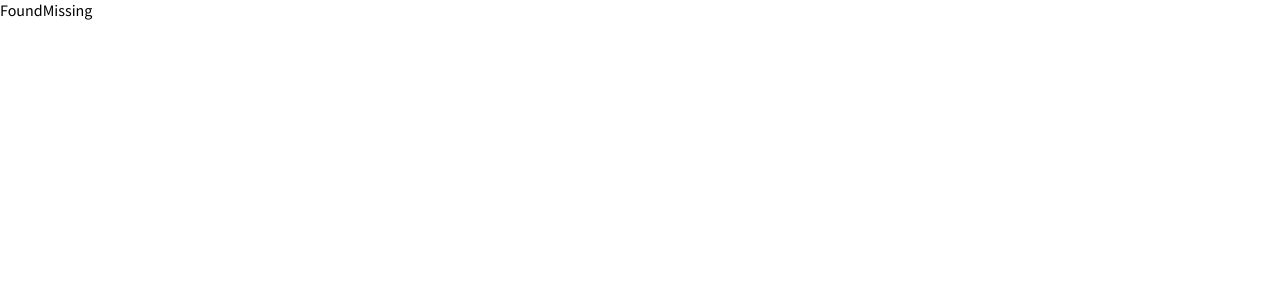
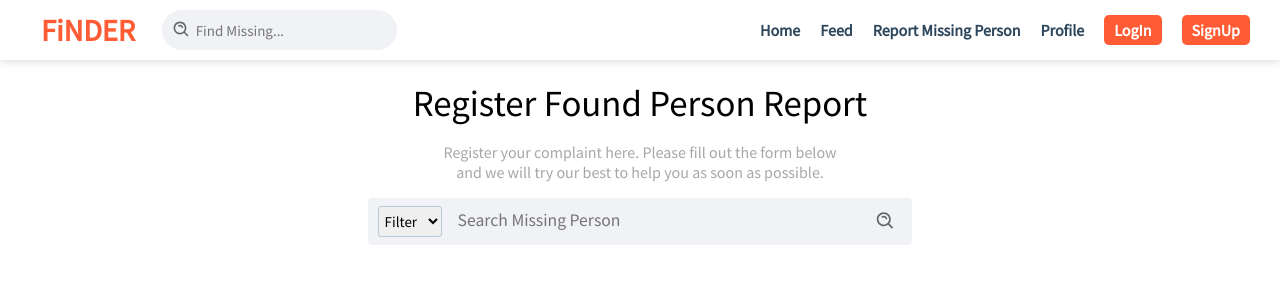
Before and after one commit to ishankmoraiya/Frontx, a React (Create React App) app: page /foundmissing in a window 1280 px wide. Shown: the top 300 px of the page. Built offline with nearby package versions, Linux system fonts and the light colour scheme.

Commit message:
Some changes

```diff
--- a/src/components/Profile/ReportMenu.jsx
+++ b/src/components/Profile/ReportMenu.jsx
@@ -8,11 +8,14 @@ const ReportMenu = () => {
       <div className="report_details">
         <div className="report_d">
           <div className="report_inner">
-            <h1>Report Missing Person</h1>
+            <h1>Report Lost Person</h1>
             <img
               src="https://images.hindustantimes.com/img/2022/09/16/1600x900/istockphoto-1213374148-612x612_1663327198144_1663327210553_1663327210553.jpg"
               alt=""
             />
+            <Link to="/missingreport" className="more">
+              <p style={{ color: "red" }}>Report Missing Person</p>
+            </Link>
             <p>
               Citizen can very easliy submit their report of missing person by
               filling the form. Basic information of missing person is required
@@ -22,16 +25,19 @@ const ReportMenu = () => {
               registration. A recent picture of missing person is required to
               for it's identification.
             </p>
-            <Link to="/missingreport" className="more">
+            {/* <Link to="/missingreport" className="more">
               <p style={{ color: "red" }}>Report Missing Person</p>
-            </Link>
+            </Link> */}
           </div>
           <div className="report_inner">
-            <h1>Found Missing Person</h1>
+            <h1>Found Lost Person</h1>
             <img
               src="https://encrypted-tbn0.gstatic.com/images?q=tbn:ANd9GcQxF0O8uAtzKX4UR6q6qjLYhDPfmwuoqkoVVQ&usqp=CAU"
               alt=""
             />
+            <Link to="/foundmissing" className="more">
+              <p style={{ color: "green" }}>Found Missing Person</p>
+            </Link>
             <p>
               If you found any person who is missing then you can submit the
               report of found person. Submit your report only if you found the
@@ -41,9 +47,9 @@ const ReportMenu = () => {
               relatives. A recent picture of missing person is required to for
               it's identification.
             </p>
-            <Link to="/foundmissing" className="more">
+            {/* <Link to="/foundmissing" className="more">
               <p style={{ color: "green" }}>Found Missing Person</p>
-            </Link>
+            </Link> */}
           </div>
         </div>
       </div>
--- a/src/components/Profile/ReportMenu.scss
+++ b/src/components/Profile/ReportMenu.scss
@@ -38,7 +38,7 @@
                 border-radius: 3px;
                 cursor: pointer;
                 width: 100%;
-                margin-top: 1rem;
+                margin-bottom: 1rem;
                 p {
                     margin: 0;
                 }
--- a/src/components/Profile/UserProfile.jsx
+++ b/src/components/Profile/UserProfile.jsx
@@ -24,7 +24,7 @@ const UserProfile = () => {
   const [show, setShow] = useState(false);
   const [showSidebar, setShowSidebar] = useState(true);
   const [visible, setVisible] = useState(0);
-  const [dispaly, setDisplay] = useState(0);
+  const [dispaly, setDisplay] = useState(1);
   return (
     <>
       <div
@@ -68,7 +68,7 @@ const UserProfile = () => {
               // onClick={() => setDisplay(1)}
               // className={dispaly === 1 ? "active" : ""}
               >
-                <Link className="report" to="/report">
+                <Link to="/missingreport">
                   <MdOutlineReportGmailerrorred />
                 </Link>
               </div>
@@ -109,11 +109,11 @@ const UserProfile = () => {
               // className={dispaly === 1 ? "active" : ""}
               >
                 <Link to="/missingreport">
-                  <MdOutlineReportGmailerrorred /> Report Missing Person
+                  <MdOutlineReportGmailerrorred /> Report Lost Person
                 </Link>
               </div>
               <div>
-                <Link to="/foundmissing"><CgSearchFound /> Founded Missing Person</Link>
+                <Link to="/foundmissing"><CgSearchFound /> Found Lost Person</Link>
               </div>
               <div>
                 <MdCallMade /> All Reports
--- a/src/components/Report/FoundMissing.jsx
+++ b/src/components/Report/FoundMissing.jsx
@@ -1,10 +1,38 @@
-import React from 'react'
-import "./FoundMissing.scss"
+import React from "react";
+import { BiSearchAlt } from "react-icons/bi";
+import Header from "../Layout/Header/Header";
+import "./FoundMissing.scss";
 
 const FoundMissing = () => {
   return (
-    <div>FoundMissing</div>
-  )
-}
+    <div>
+      <Header />
+      <div className="report">
+        <div className="report_head">
+          <h1>Register Found Person Report</h1>
+          <p>
+            Register your complaint here. Please fill out the form below and we
+            will try our best to help you as soon as possible.
+          </p>
+          <div className="search_btn">
+            <select name="Filter" id="" value="Filter">
+              <option value="name">Filter</option>
+              <option value="age">Name</option>
+              <option value="age">Age</option>
+            </select>
+            <input
+              type="search"
+              name="search"
+              id=""
+              placeholder="Search Missing Person"
+            />
+            <BiSearchAlt />
+          </div>
+        </div>
+        <div className="fill_form"></div>
+      </div>
+    </div>
+  );
+};
 
-export default FoundMissing
+export default FoundMissing;
--- a/src/components/Report/MissingReport.jsx
+++ b/src/components/Report/MissingReport.jsx
@@ -11,7 +11,7 @@ function Report() {
       <Header />
       <div className="report">
         <div className="report_head">
-          <h1>Register Missing Person Report</h1>
+          <h1>Register Lost Person Report</h1>
           <p>
             Register your complaint here. Please fill out the form below and we
             will try our best to help you as soon as possible.
@@ -22,28 +22,34 @@ function Report() {
               <option value="age">Name</option>
               <option value="age">Age</option>
             </select>
-            <input type="search" name="search" id="" placeholder="Search Missing Person" />
+            <input
+              type="search"
+              name="search"
+              id=""
+              placeholder="Search Missing Person"
+            />
             <BiSearchAlt />
           </div>
         </div>
         <div className="fill_form">
           <div className="form_div">
-            <h2>Fill The Basic Details</h2>
+            <h2>Fill The Basic Details of Lost Person</h2>
 
             <form action="">
-              <p>Name of lost person</p>
-              <input type="text" name="name" id="" />
+              <p>Full Name</p>
+              <input type="text" name="name" id="" required />
 
-              <p>Age of the Person</p>
-              <input type="text" name="age" id="" />
+              <p>Age</p>
+              <input type="text" name="age" id="" required />
 
               <div className="place_1">
                 <div className="gender">
-                  <p>Gender of Person</p>
+                  <p>Gender</p>
                   <div className="gender_input">
                     <select
                       name="gender"
                       id="gender"
+                      required
                       // value={gender}
                       // onChange={(e) => setGender(e.target.value)}
                     >
@@ -67,12 +73,12 @@ function Report() {
                       </span>
                     </span>
                   </div>
-                  <input type="number" name="mobile" id="" />
+                  <input type="number" name="mobile" id="" required />
                 </div>
 
                 <div className="adhaar">
                   <div className="tool">
-                    <p>Addhar Number of Person</p>
+                    <p>Addhar Number</p>
                     <span className="tooltip">
                       <AiOutlineExclamationCircle />
                       <span>
@@ -82,55 +88,61 @@ function Report() {
                       </span>
                     </span>
                   </div>
-                  <input type="number" name="adhar" id="" />
+                  <input type="number" name="adhar" id="" required />
                 </div>
 
                 <div className="height">
-                  <p>Height of Person</p>
-                  <input type="text" name="height" id="" />
+                  <p>Height</p>
+                  <input type="text" name="height" id="" required />
                 </div>
               </div>
 
-              <p>Address of Person</p>
-              <input type="text" name="address" id="" />
+              <p>Address</p>
+              <input type="text" name="address" id="" required />
 
               <div className="place_2">
                 <div>
-                  <p>State of Person</p>
-                  <input type="text" name="state" id="" />
+                  <p>State</p>
+                  <input type="text" name="state" id="" required />
                 </div>
 
                 <div>
-                  <p>City of Person</p>
-                  <input type="text" name="city" id="" />
+                  <p>City</p>
+                  <input type="text" name="city" id="" required />
                 </div>
 
                 <div>
                   <p>PinCode</p>
-                  <input type="text" name="city" id="" />
+                  <input type="text" name="city" id="" required />
                 </div>
               </div>
 
               <p>Incident Place(Place from where he lost)</p>
-              <input type="text" name="place" id="" />
+              <input type="text" name="place" id="" required />
 
               <div className="place_3">
                 <div className="date">
                   <p>Incident Date</p>
-                  <input type="date" name="date" id="" />
+                  <input type="date" name="date" id="" required />
                 </div>
 
                 <div className="time">
                   <p>Incident Time</p>
-                  <input type="time" name="time" id="" />
+                  <input type="time" name="time" id="" required />
                 </div>
               </div>
 
               <p>Incident Description</p>
-              <textarea name="description" id="" cols="30" rows="10"></textarea>
+              <textarea
+                name="description"
+                id=""
+                cols="30"
+                rows="10"
+                required
+              ></textarea>
 
               <p>Upload Image</p>
-              <input type="file" name="image" id="" multiple />
+              <input type="file" name="image" id="" multiple required />
 
               <div className="btn">
                 <button type="submit">Submit</button>
@@ -139,10 +151,15 @@ function Report() {
             </form>
           </div>
           <div className="serch_div">
-            <h2>Search Missing Person</h2>
+            <h2>Search Lost Person</h2>
 
             <div className="search_btn">
-              <input type="search" name="search" id="" placeholder="Search by Name"/>
+              <input
+                type="search"
+                name="search"
+                id=""
+                placeholder="Search by Name"
+              />
               <BiSearchAlt />
             </div>
           </div>
```
